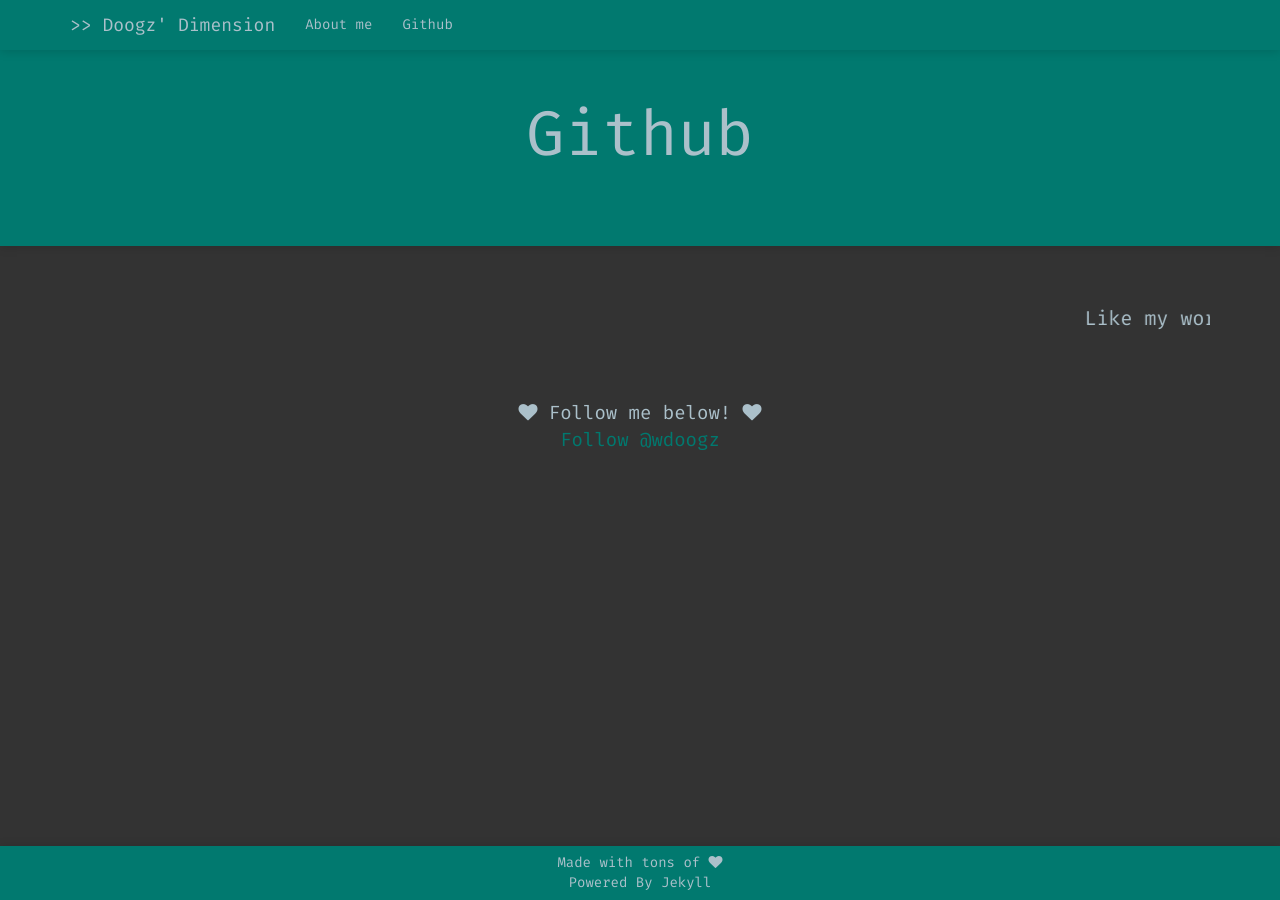
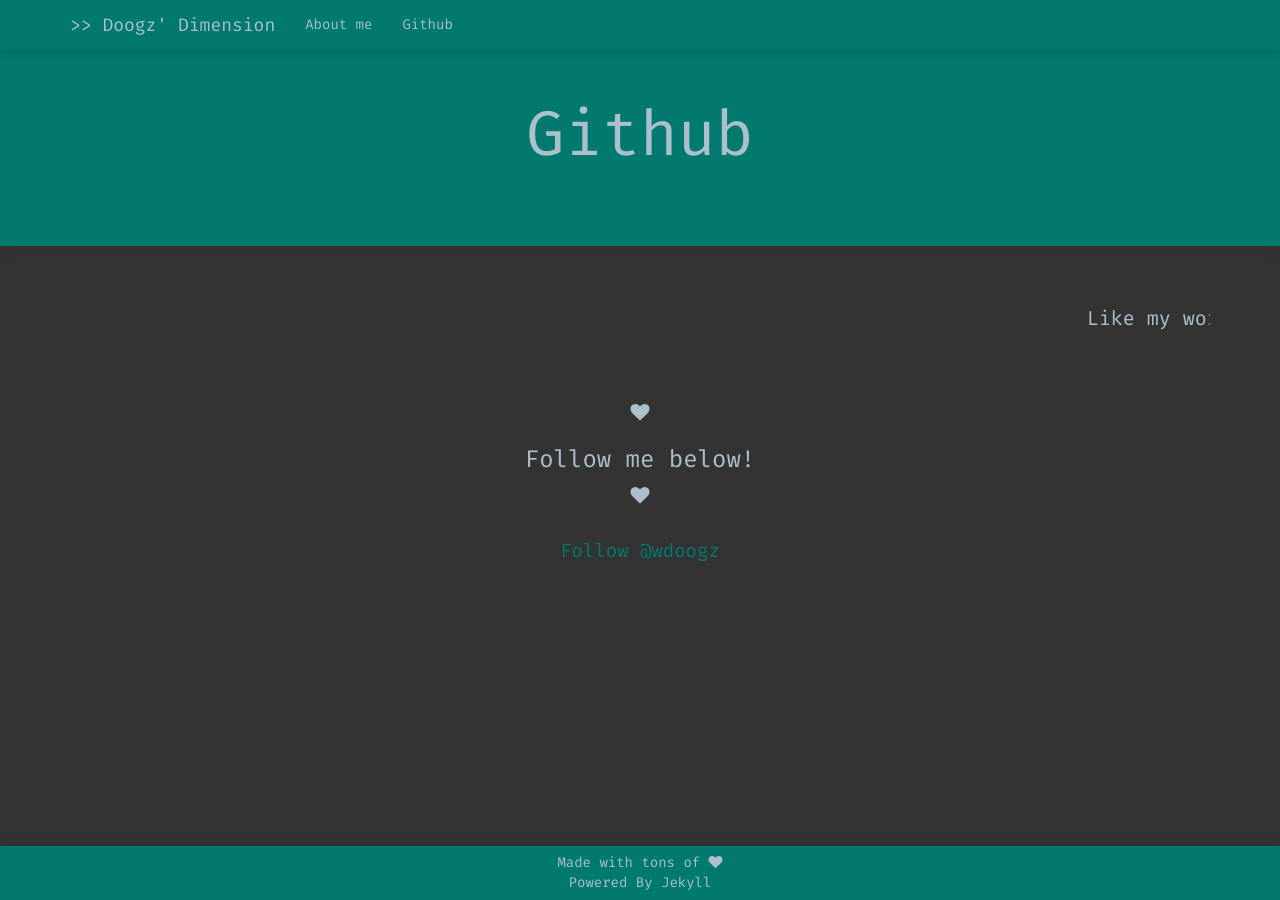
Before and after one commit to wdoogz/wdoogz.github.io, a Jekyll site: the page built from download.md, in a window 1280 px wide. Built offline with Jekyll 4.4.1, drawn with Linux system fonts in a browser that asks for light colours; nearby versions of some CDN libraries; some web fonts are replaced.

Commit message:
Update download.md

```diff
--- a/download.md
+++ b/download.md
@@ -13,7 +13,8 @@ permalink: /github/
     <br />
   </p>
   <div class="download">
-    <center><i class="fa fa-heart"></i>  Follow me below!  <i class="fa fa-heart"></i></center>
+    <center><i class="fa fa-heart"></i>  <h3>Follow me below!</h3>  <i class="fa fa-heart"></i></center>
+    <br />
     <center><a class="github-button" href="https://github.com/wdoogz" data-color-scheme="no-preference: dark; light: light; dark: dark;" data-show-count="true" aria-label="Follow @wdoogz on GitHub">Follow @wdoogz</a></center>
   </div>
 </div>
```
